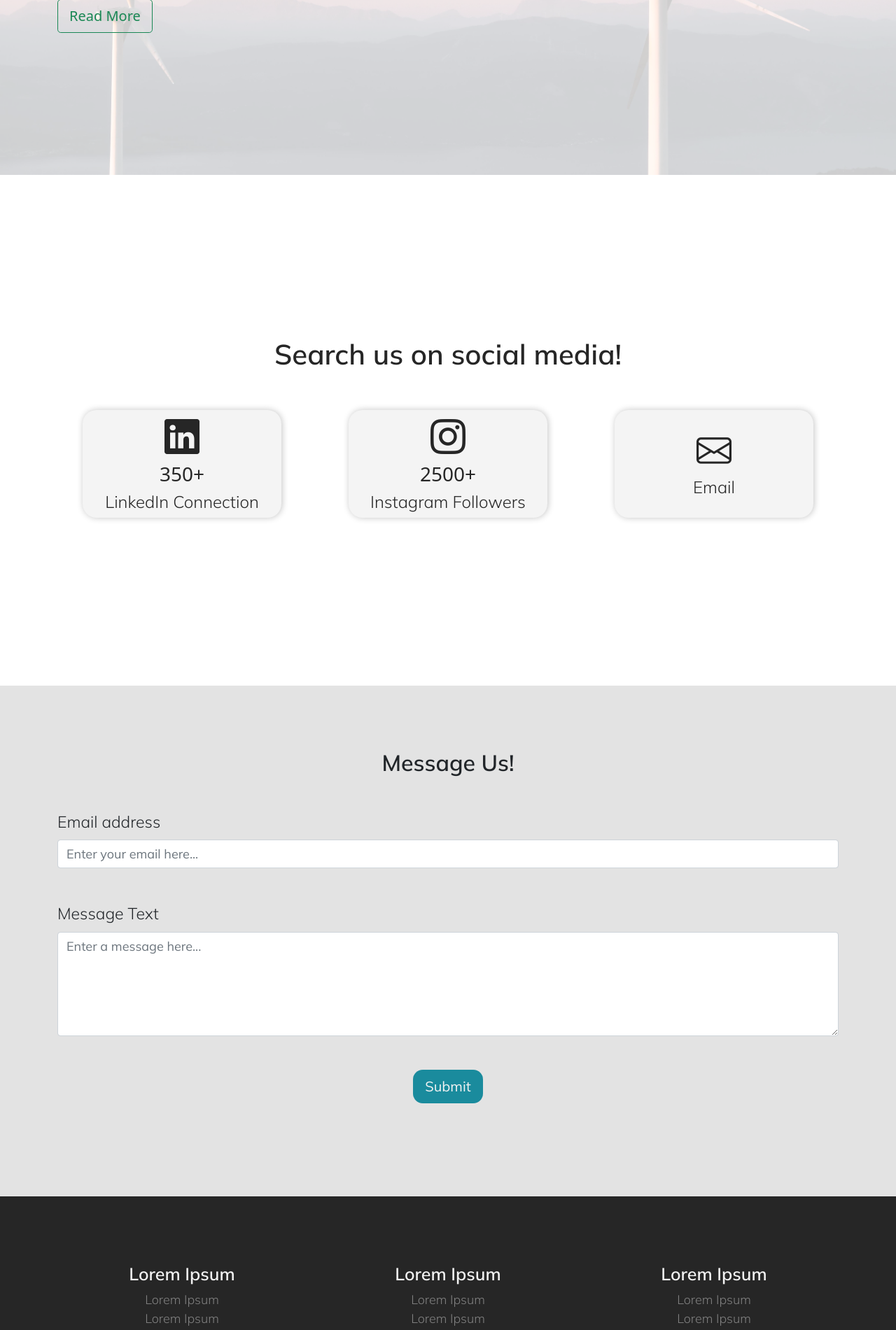
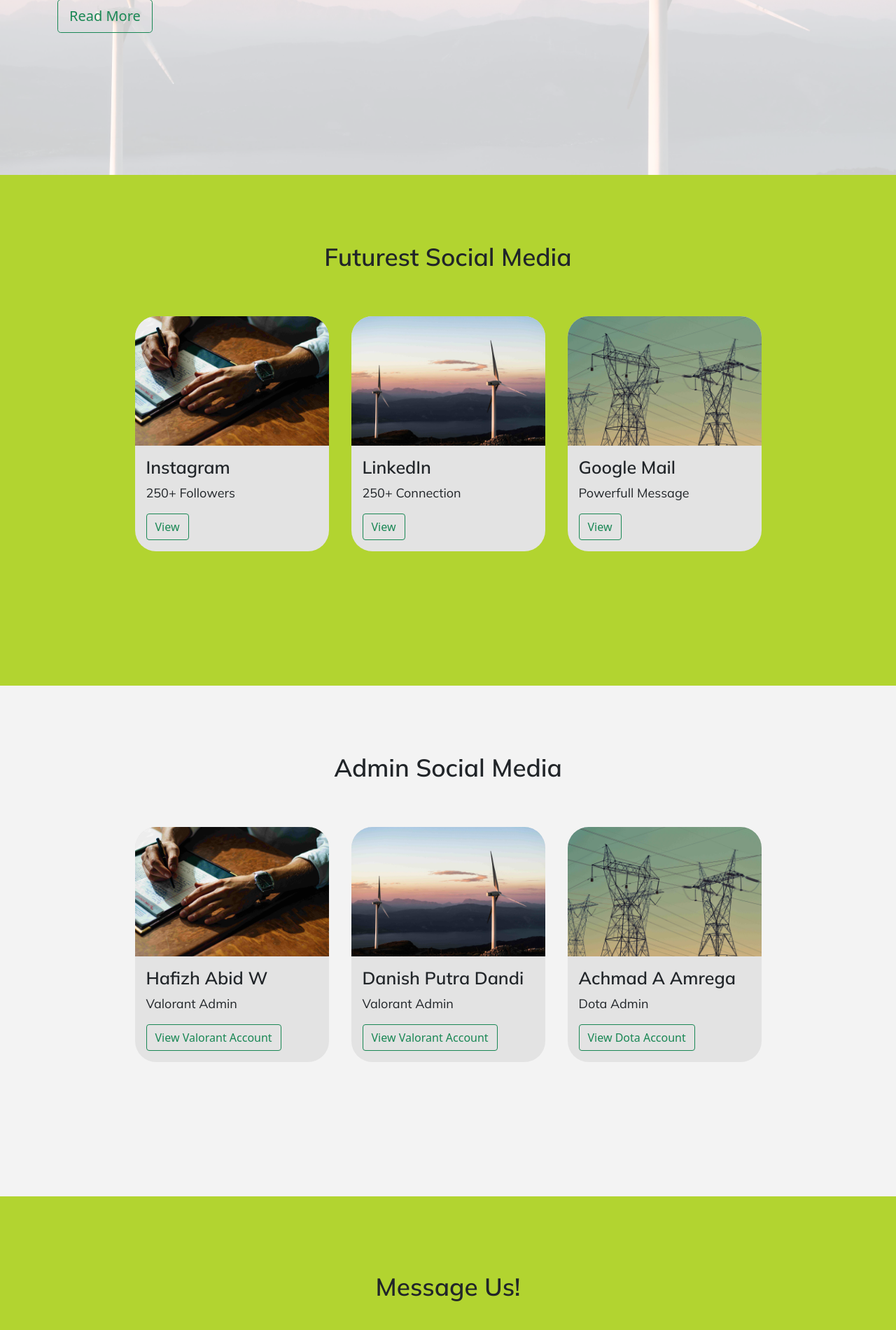
Before and after one commit to BryanYehuda/FuturestSREITS2022, a CodeIgniter app: page /FuturestSREITS2022/contact in a window 1280 px wide. Shown: the part 480-2381 px from the top of the page at 70% size. Run offline with CodeIgniter, Linux system fonts and the light colour scheme; some libraries are stand-ins or nearby versions.

Commit message:
Update general design to contact page

```diff
--- a/src/application/views/contact.php
+++ b/src/application/views/contact.php
@@ -21,6 +21,7 @@
 
   <main id="section">
 
+  <!-- Jumbotron -->
   <section id="jumbotron" class="d-flex align-items-center position-relative">
          <div class="container">
             <div class="row">
@@ -29,7 +30,7 @@
                   <p class="mb-5">
                     Lorem ipsum dolor sit amet consectetur adipisicing elit. Dolorem odit assumenda amet totam vitae, vero aspernatur deleniti quae voluptatibus, ut quod soluta omnis recusandae vel quasi aliquam libero ratione dolores doloribus quia praesentium. Ipsum, voluptas!
                   </p>
-                  <a href="#sosmed" class="btn btn-outline-success btn-lg">Read More</a>
+                  <a href="#futurest-sosmed" class="btn btn-outline-success btn-lg">Read More</a>
                </div>
                <div class="d-none d-xl-flex col-xl-4 d-flex align-items-center justify-content-center">
                 <i class="bi bi-person-lines-fill"></i>
@@ -38,28 +39,73 @@
          </div>
     </section>
 
-   <section id="sosmed" class="d-flex align-items-center">
-      <div class="container h-100 d-flex flex-column justify-content-center">
-         <h2 class="text-center mb-2 mb-md-5">Search us on social media!</h2>
-         <div class="row" style="height: 40%;">
-            <a href="" class="card-sosmed col m-2 mx-md-3 mx-lg-5 d-flex flex-column align-items-center justify-content-center" data-bs-toggle="tooltip" data-bs-placement="bottom" title="Go to our LinkedIn!">
-               <i class="bi bi-linkedin"></i>
-               <h3>350+</h3>
-               <h4 class="text-center">LinkedIn Connection</h4>
-            </a>
-            <a href="" class="card-sosmed col m-2 mx-md-3 mx-lg-5 d-flex flex-column align-items-center justify-content-center" data-bs-toggle="tooltip" data-bs-placement="bottom" title="Go to our Instagram!">
-               <i class="bi bi-instagram"></i>
-               <h3>2500+</h3>
-               <h4 class="text-center">Instagram Followers</h4>
-            </a>
-            <a href="" class="card-sosmed col m-2 mx-md-3 mx-lg-5 d-flex flex-column align-items-center justify-content-center" data-bs-toggle="tooltip" data-bs-placement="bottom" title="Email Us!">
-               <i class="bi bi-envelope"></i>
-               <h4 class="text-center">Email</h4>
-            </a>
-         </div>
+    <!-- Futurest Sosmed -->
+   <section id="futurest-sosmed" class="pt-5">
+      <div class="container pt-5">
+        <h2 class="text-center mb-5">Futurest Social Media</h2>
+        <div class="row mt-5 px-3 d-flex justify-content-center">
+            <div class="card-sosmed-futurest m-3 col-md-3 p-0" style="background-color: #e3e3e3;">
+                <img src="<?php echo base_url() ?>public/img/cara-daftar.jpg" alt="" class="img-fluid" />
+                <div class="p-3">
+                    <h3>Instagram</h3>
+                    <p>250+ Followers</p>
+                    <button class="btn btn-outline-success">View</button>
+                </div>
+            </div>
+            <div class="card-sosmed-futurest m-3 col-md-3 p-0" style="background-color: #e3e3e3;">
+                <img src="<?php echo base_url() ?>public/img/contact-parallax-test.jpg" alt="" class="img-fluid" />
+                <div class="p-3">
+                    <h3>LinkedIn</h3>
+                    <p>250+ Connection</p>
+                    <button class="btn btn-outline-success">View</button>
+                </div>
+            </div>
+            <div class="card-sosmed-futurest m-3 col-md-3 p-0" style="background-color: #e3e3e3;">
+                <img src="<?php echo base_url() ?>public/img/event-parallax-test.jpg" alt="" class="img-fluid" />
+                <div class="p-3">
+                    <h3>Google Mail</h3>
+                    <p>Powerfull Message</p>
+                    <button class="btn btn-outline-success">View</button>
+                </div>
+            </div>
+        </div>
       </div>
    </section>
 
+   <!-- Admin Social Media -->
+   <section id="admin-sosmed" class="pt-5">
+      <div class="container pt-5">
+        <h2 class="text-center mb-5">Admin Social Media</h2>
+        <div class="row mt-5 px-3 d-flex justify-content-center">
+            <div class="card-admin-futurest m-3 col-md-3 p-0" style="background-color: #e3e3e3;">
+                <img src="<?php echo base_url() ?>public/img/cara-daftar.jpg" alt="" class="img-fluid" />
+                <div class="p-3">
+                    <h3>Hafizh Abid W</h3>
+                    <p>Valorant Admin</p>
+                    <button class="btn btn-outline-success">View Valorant Account</button>
+                </div>
+            </div>
+            <div class="card-admin-futurest m-3 col-md-3 p-0" style="background-color: #e3e3e3;">
+                <img src="<?php echo base_url() ?>public/img/contact-parallax-test.jpg" alt="" class="img-fluid" />
+                <div class="p-3">
+                    <h3>Danish Putra Dandi</h3>
+                    <p>Valorant Admin</p>
+                    <button class="btn btn-outline-success">View Valorant Account</button>
+                </div>
+            </div>
+            <div class="card-admin-futurest m-3 col-md-3 p-0" style="background-color: #e3e3e3;">
+                <img src="<?php echo base_url() ?>public/img/event-parallax-test.jpg" alt="" class="img-fluid" />
+                <div class="p-3">
+                    <h3>Achmad A Amrega</h3>
+                    <p>Dota Admin</p>
+                    <button class="btn btn-outline-success">View Dota Account</button>
+                </div>
+            </div>
+        </div>
+      </div>
+   </section>
+
+   <!-- Contact Us -->
    <section id="contact-us" class="d-flex align-items-center">
       <div class="container h-75">
          <h2 class="text-center mb-5">Message Us!</h2>
@@ -72,7 +118,7 @@
                <label for="exampleFormControlTextarea1" class="form-label">Message Text</label>
                <textarea class="form-control" id="exampleFormControlTextarea1" rows="5" placeholder="Enter a message here..."></textarea>
             </div>
-            <button class="btn btn-lg d-block m-auto">Submit</button>
+            <button class="btn btn-lg btn-success d-block m-auto">Submit</button>
          </form>
       </div>
    </section>
--- a/src/public/css/pages/contact.css
+++ b/src/public/css/pages/contact.css
@@ -31,61 +31,86 @@
 	font-size: 120px;
 }
 
-/* Sosmed */
+/* Futurest Sosmed */
 
-#sosmed {
+#futurest-sosmed {
 	min-height: 730px;
+	background: var(--futurest-green);
 }
 
-#sosmed h2 {
-	color: var(--futurest-black);
-	font-size: 40px;
+#futurest-sosmed h2 {
+	font-size: 35px;
 	font-family: MulishSemiBold;
 }
 
-#sosmed .card-sosmed {
-	background: #f4f4f4;
-	border-radius: 20px;
-	cursor: pointer;
-	text-decoration: none;
-	transition: all 0.3s ease;
-	color: var(--futurest-black);
-	box-shadow: 1px 0 10px #c4c4c4;
+#futurest-sosmed h3 {
+	font-size: 25px;
+	font-family: MulishSemiBold;
 }
 
-#sosmed .card-sosmed .bi {
-	font-size: 50px;
+#futurest-sosmed p {
+	font-size: 18px;
+	font-family: MulishRegular;
 }
 
-#sosmed .card-sosmed h4 {
-	font-family: MulishLight;
+#futurest-sosmed .card-sosmed-futurest {
+	border-radius: 30px;
 }
 
-#sosmed .card-sosmed:hover {
-	transform: scale(1.04);
-	background: #cecece;
-	color: var(--futurest-teal);
+#futurest-sosmed .card-sosmed-futurest img {
+	border-radius: 30px 30px 0 0;
+}
+
+/* Admin Sosmed */
+
+#admin-sosmed {
+	min-height: 730px;
+	background: #f3f3f3;
+}
+
+#admin-sosmed h2 {
+	font-size: 35px;
+	font-family: MulishSemiBold;
+}
+
+#admin-sosmed h3 {
+	font-size: 25px;
+	font-family: MulishSemiBold;
+}
+
+#admin-sosmed p {
+	font-size: 18px;
+	font-family: MulishRegular;
+}
+
+#admin-sosmed .card-admin-futurest {
+	border-radius: 30px;
+}
+
+#admin-sosmed .card-admin-futurest img {
+	border-radius: 30px 30px 0 0;
 }
 
 /* Contact Us */
 
 #contact-us {
-	background: #e3e3e3;
-	height: 730px;
+	background: var(--futurest-green);
+	min-height: 730px;
 }
 
 #contact-us h2 {
 	font-family: MulishSemiBold;
+	font-size: 35px;
 }
 
 #contact-us label {
-	font-family: MulishLight;
-	font-size: 23px;
+	font-family: MulishSemiBold;
+	font-size: 25px;
 }
 
 #contact-us form input,
 #contact-us form textarea {
-	font-family: MulishRegular;
+	font-family: MulishLight;
 	font-size: 18px;
 }
 
@@ -93,24 +118,3 @@
 #contact-us form textarea:focus {
 	outline: 4.3px solid var(--futurest-teal);
 }
-
-#contact-us button {
-	background: var(--futurest-teal);
-	transition: all 0.3s ease;
-	border-radius: 14px;
-	color: var(--futurest-white);
-	font-family: MulishRegular;
-}
-
-#contact-us button:hover {
-	transform: scale(0.93);
-}
-
-@media screen and (max-width: 576px) {
-	#sosmed h2 {
-		font-size: 30px;
-	}
-	#sosmed .card-sosmed .bi {
-		font-size: 35px;
-	}
-}
--- a/src/public/css/pages/event.css
+++ b/src/public/css/pages/event.css
@@ -182,6 +182,11 @@
 	font-size: 35px;
 }
 
+#pertanyaan h3 button {
+	font-family: MulishSemiBold;
+	font-size: 20px;
+}
+
 #pertanyaan button {
 	background: #e3e3e3;
 	color: var(--futurest-black);
```
